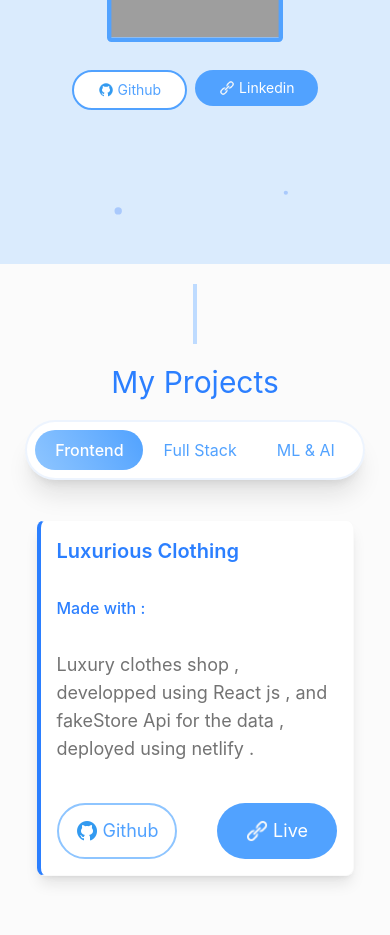
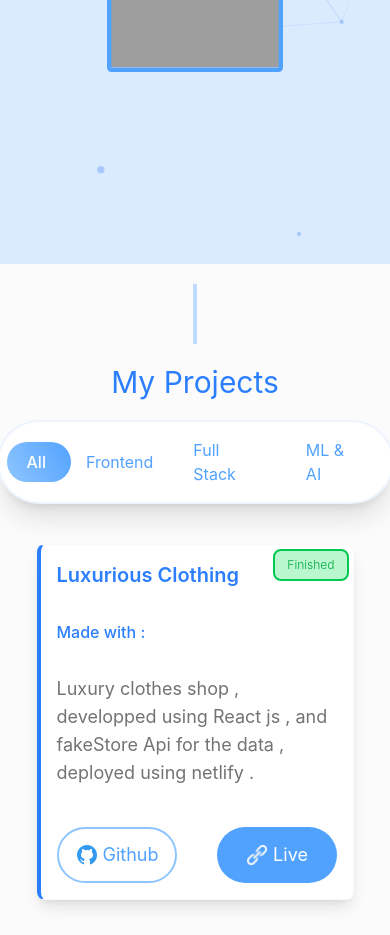
Before and after one commit to baldwin-sudo/portfolio_v3, a React (Vite) app: page / in a window 390 px wide. Shown: the part 580-1515 px from the top of the page. Built offline with nearby package versions, Linux system fonts and the light colour scheme; grey boxes are pictures that could not be loaded; some icons are missing.

Commit message:
added projects state

```diff
--- a/src/App.jsx
+++ b/src/App.jsx
@@ -27,8 +27,8 @@ export default function App() {
   return (
     <>
       <ParticlesBackground />
+      <NavBar scrollToSection={scrollToSection} />
       <div className="relative  bg-neutral-100/40 flex flex-col items-center justify-center gap-5 sm:gap-10 lg:gap-15  overflow-hidden">
-        <NavBar scrollToSection={scrollToSection} />
         <About ref={sectionRefs.about} />
         <SectionSeparator />
         <Projects ref={sectionRefs.projects} />
--- a/src/components/About.jsx
+++ b/src/components/About.jsx
@@ -35,8 +35,8 @@ const About = forwardRef((props, ref) => {
           style={{ backgroundImage: `url(${myImage})` }}
         ></div>
       </div>
-
-      <div className="self-center flex sm:self-start w-fit gap-2 sm:px-10 lg:px-20 xl:px-25">
+      {/* contact buttons */}
+      <div className="hidden self-center flex sm:self-start w-fit gap-2 sm:px-10 lg:px-20 xl:px-25">
         <a
           href="https://github.com/baldwin-sudo"
           target="_blank"
--- a/src/components/ProjectCard.jsx
+++ b/src/components/ProjectCard.jsx
@@ -5,16 +5,44 @@ import linkIco from "../assets//link-icon.png";
 import StackIcon from "tech-stack-icons";
 import { motion, useInView } from "framer-motion";
 import { div } from "framer-motion/client";
+import clsx from "clsx";
+export default function ProjectCard({ project }) {
+  const stateColors = {
+    "on going ...": {
+      bg: "bg-yellow-200",
+      text: "text-yellow-600",
+      border: "border-yellow-500",
+    },
+    finished: {
+      bg: "bg-green-200",
+      text: "text-green-600",
+      border: "border-green-500",
+    },
+    archived: {
+      bg: "bg-gray-200",
+      text: "text-gray-600",
+      border: "border-gray-500",
+    },
+  };
 
-export default function ProjectCard({ project }) {
   const ref = useRef(null);
   const inView = useInView(ref, {
     triggerOnce: false,
     threshold: 0.8,
   });
-  const { title, tech, github, demo, description, img } = project;
+  const { title, tech, github, demo, description, img, state } = project;
   return (
-    <div className="project-card-overlay shadow-lg bg-white hover:shadow-xl  p-4 lg:p-8 rounded-lg  border-1 border-l-4 border-l-blue-500 border-neutral-50 transition-all duration-100 ">
+    <div className="project-card-overlay relative shadow-lg bg-white hover:shadow-xl  p-4 lg:p-8 rounded-lg  border-1 border-l-4 border-l-blue-500 border-neutral-50 transition-all duration-100 ">
+      <div
+        className={clsx(
+          "absolute top-0 right-0 px-3 py-1.5 rounded-lg text-xs lg:text-sm font-light sm:font-medium z-50 capitalize mr-1 mt-1 border-2",
+          stateColors[state].bg,
+          stateColors[state].text,
+          stateColors[state].border
+        )}
+      >
+        {state}
+      </div>
       <motion.div
         className="  flex  w-fit sm:w-150 lg:w-225 xl:w-250  "
         initial={{ scale: 0.95, opacity: 0.6 }}
--- a/src/components/Projects.jsx
+++ b/src/components/Projects.jsx
@@ -4,9 +4,14 @@ import ProjectCard from "./ProjectCard";
 import { map } from "framer-motion/client";
 import { motion } from "framer-motion"; // Import motion from framer-motion
 import clsx from "clsx";
-
+import repoIco from "../assets/repo.svg";
 const Projects = forwardRef((props, ref) => {
   const menuItems = [
+    {
+      idx: 999,
+      text: "All",
+      ref: useRef(null),
+    },
     {
       idx: 0,
       text: "Frontend",
@@ -23,7 +28,7 @@ const Projects = forwardRef((props, ref) => {
       ref: useRef(null),
     },
   ];
-  const [clickedTypeIdx, setClickTypeIdx] = useState(0);
+  const [clickedTypeItem, setClickTypeItem] = useState({ ...menuItems[0] });
 
   const [bubbleDimensions, setBubbleDimensions] = useState({
     top: 0,
@@ -33,14 +38,14 @@ const Projects = forwardRef((props, ref) => {
   });
   useEffect(() => {
     const { offsetLeft, offsetTop, offsetWidth, offsetHeight } =
-      menuItems[clickedTypeIdx].ref.current;
+      clickedTypeItem.ref.current;
     setBubbleDimensions({
       top: offsetTop,
       left: offsetLeft,
       width: offsetWidth,
       height: offsetHeight,
     });
-  }, [clickedTypeIdx]);
+  }, [clickedTypeItem]);
   return (
     <div ref={ref} className="scroll-mt-30">
       <h1 className="text-center text-3xl sm:text-5xl text-blue-500">
@@ -48,6 +53,7 @@ const Projects = forwardRef((props, ref) => {
       </h1>
       {/* projects types  bar*/}
       <div className="relative mt-5 flex items-center justify-center lg:text-lg  lg:gap-5  p-2 rounded-full bg-white border-2 border-blue-100/50 shadow-xl  text-blue-600 w-fit mx-auto">
+        {/* bubble style<div > */}
         <motion.div
           className="bg-linear-60 from-blue-300 to-blue-400 px-8 py-4 font-semibold text-white  rounded-full"
           // Animate when this value changes:
@@ -68,17 +74,16 @@ const Projects = forwardRef((props, ref) => {
           return (
             <div
               onClick={() => {
-                setClickTypeIdx(item.idx);
+                setClickTypeItem(item);
               }}
               key={item.idx}
               ref={item.ref}
               className={` z-2 rounded-full  px-5 py-2 transition-all  duration-200 ${
-                clickedTypeIdx === item.idx
+                clickedTypeItem.text == item.text
                   ? "text-white font-medium"
                   : "text-blue-400 hover:scale-110   duration-200"
               }`}
             >
-              {/* bubble style<div > */}
               {item.text}
             </div>
           );
@@ -86,10 +91,21 @@ const Projects = forwardRef((props, ref) => {
       </div>
       <div className="flex flex-col items-center gap-15 p-10">
         {projects.map((project, index) => {
-          if (project.type == clickedTypeIdx)
+          if (project.type == clickedTypeItem.idx)
             return <ProjectCard key={index} project={project} />;
+          else if (clickedTypeItem.idx == 999) {
+            return <ProjectCard key={index} project={project} />;
+          }
         })}
       </div>
+      <a
+        href="https://github.com/baldwin-sudo?tab=repositories"
+        className="flex  items-center justify-center gap-5 bg-blue-500 w-fit mx-auto px-5 lg:px-10 lg:py-3 py-2.5 rounded-lg font-semibold text-white transition-all duration-200 hover:opacity-70 hover:-translate-y-0.5"
+      >
+        {" "}
+        <img className="h-8 w-6" src={repoIco} alt="" />
+        Other Projects on my GitHub
+      </a>
     </div>
   );
 });
--- a/src/components/projects.js
+++ b/src/components/projects.js
@@ -12,6 +12,7 @@ const projects = [
   {
     title: "Luxurious Clothing",
     tech: ["reactjs", "tailwindcss"],
+    state: "finished",
     img: luxurious,
     type: 0,
     description:
@@ -22,6 +23,7 @@ const projects = [
   {
     title: "Car Sales Dashboard",
     tech: ["nextjs", "postgresql", "tailwindcss"],
+    state: "finished",
     img: car_sales,
     type: 1,
     description:
@@ -33,6 +35,7 @@ const projects = [
     title: "DigitalBank landing page",
     tech: ["reactjs", "tailwindcss"],
     img: digitalbank,
+    state: "on going ...",
     type: 0,
     description: "A responsive Landing page for  DigitalBank",
     demo: "https://digitalbank-landing.netlify.app/",
@@ -41,6 +44,7 @@ const projects = [
   {
     title: "Translated.io",
     tech: ["reactjs", "tailwindcss"],
+    state: "finished",
     img: translated,
     type: 0,
     description: "A web interface leveraging mymemory API to translate text. ",
@@ -50,6 +54,7 @@ const projects = [
 
   {
     title: "PassKeeper",
+    state: "on going ...",
     tech: ["reactjs", "go", "mysql"],
     img: null,
     type: 1,
@@ -64,6 +69,7 @@ const projects = [
     tech: ["python", "elastic", "openai", "streamlit"],
     img: null,
     type: 2,
+    state: "finished",
 
     description:
       "An AI-powered chatbot with memory and history, built using LangChain and Streamlit. Just upload your PDFs—Lama will parse them, Elasticsearch will index the content, and OpenAI will deliver smart, context-aware responses.",
@@ -74,7 +80,7 @@ const projects = [
     title: "Custom Deep learning Framework",
     tech: ["python", "pytorch", "rust"],
     img: null,
-
+    state: "finished",
     type: 2,
     description:
       "I made my own Deep learning framework ,inspired by the design of Pytorch's.Implemented Firstly using Python ,and Secondly a minimal version using Rust.",
```
Also changed, not shown: src/assets/repo.svg (added).
